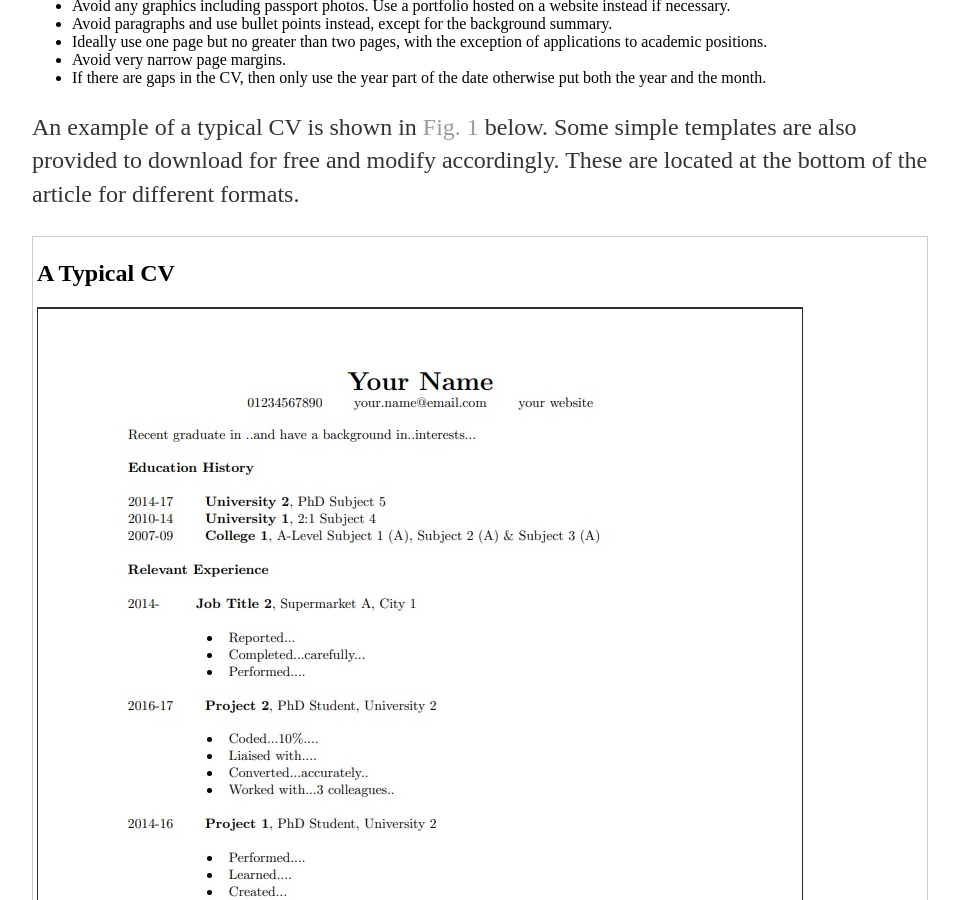
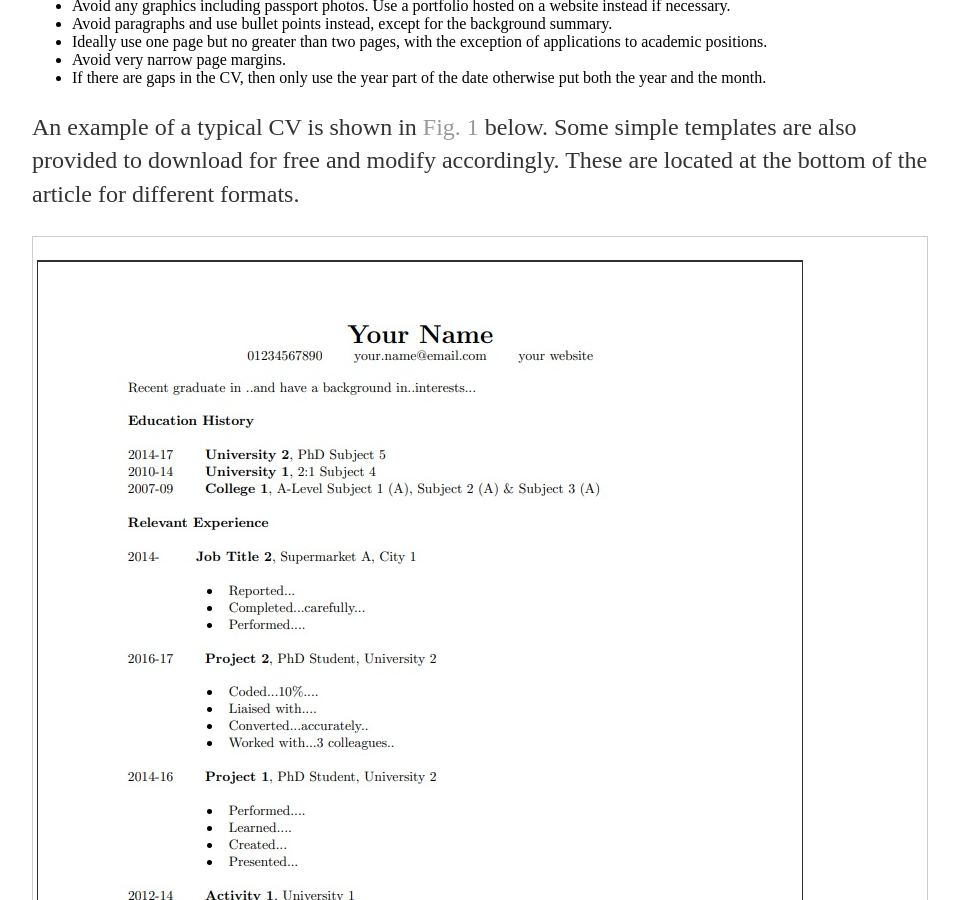
Before and after one commit to pa5411/Graduate-Job-Help, a Jekyll site: the page built from cv.html, in a window 1280 px wide and 900 px high, scrolled down 1844 px. Shown: the whole window, without its empty margins (160-1119 px from the left). Built offline with Jekyll 4.4.1, drawn with Linux system fonts in a browser that asks for light colours.

Commit message:
Update cv.html

```diff
--- a/cv.html
+++ b/cv.html
@@ -38,7 +38,7 @@ date: 2021-06-15
         <p> An example of a typical CV is shown in <a href="#figureexampleofcv">Fig. 1</a> below. Some simple templates are also provided to download for free and modify accordingly. These are located at the bottom of the article for different formats. </p>
 
         <figure>
-                <h2 id="figureexampleofcv">A Typical CV</h2>
+                <h2 id="figureexampleofcv"></h2>
 				<img src="/assets/img/exampleofcv.jpg" alt="Cropped view of a typical CV">
                 <figcaption> Fig. 1 - An example of a CV created using LaTeX. </figcaption>
         </figure>
```
